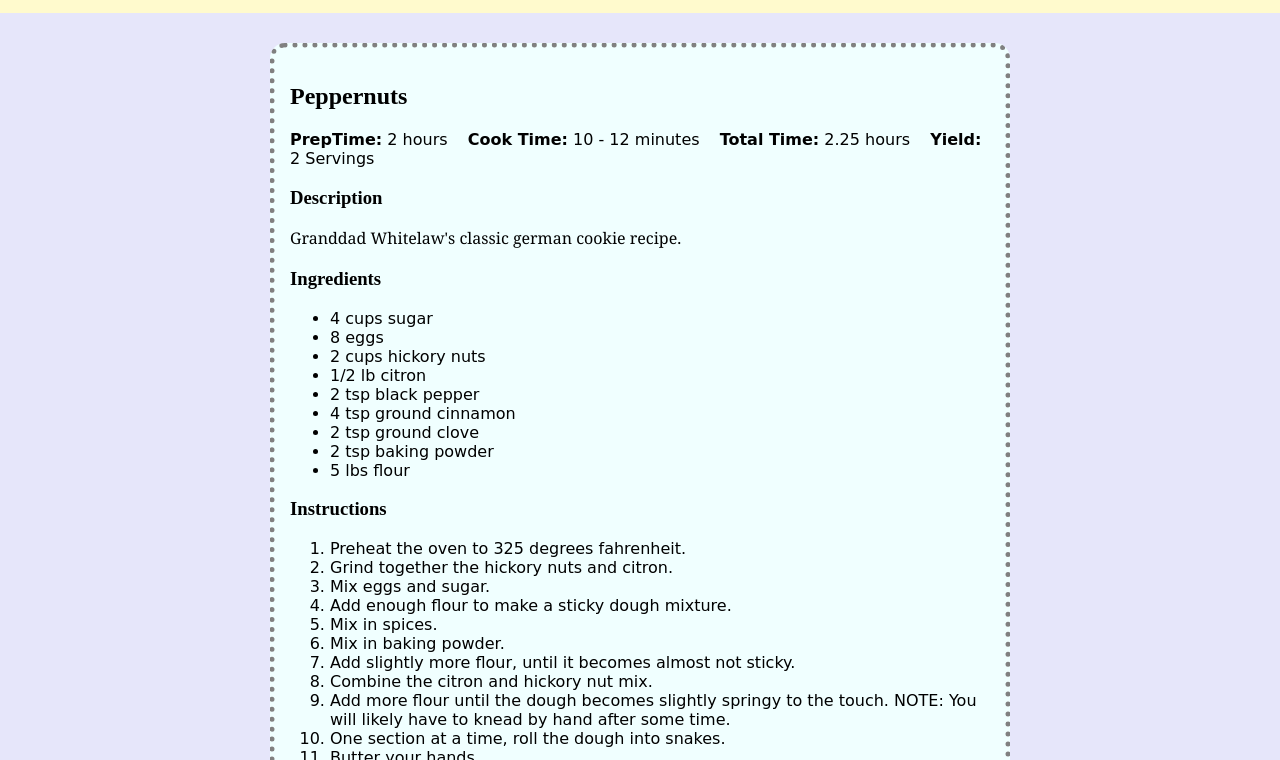
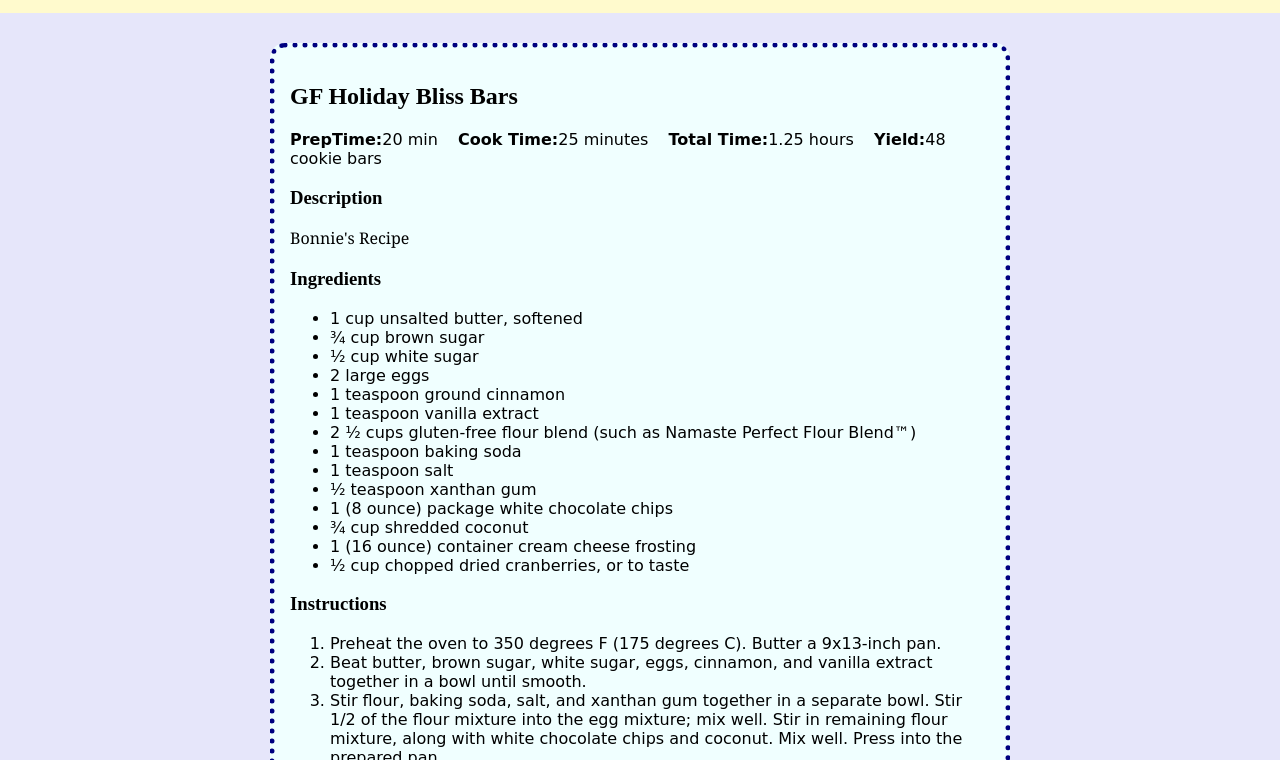
Before and after one commit to JacobMcAnly/suzis-bakeshop, a plain HTML site: page pages/recipes.html in a window 1280 px wide. Shown: the part 40-800 px from the top of the page. Drawn offline with Linux system fonts and the light colour scheme.

Commit message:
request: picture matches selected option in the dropdown

```diff
--- a/pages/recipes.html
+++ b/pages/recipes.html
@@ -32,46 +32,42 @@
     </header>
         <main>
             <div class="recipe-card">
-                <h2>Peppernuts</h2>
+                <h2>GF Holiday Bliss Bars</h2>
                 <ul class="recipe-info">
-                    <li><b>PrepTime:</b> 2 hours</li>
-                    <li><b>Cook Time:</b> 10 - 12 minutes</li>
-                    <li><b>Total Time:</b> 2.25 hours</li>
-                    <li><b>Yield:</b> 2 Servings</li>
+                    <li><b>PrepTime:</b>20 min</li>
+                    <li><b>Cook Time:</b>25 minutes</li>
+                    <li><b>Total Time:</b>1.25 hours</li>
+                    <li><b>Yield:</b>48 cookie bars</li>
                 </ul>
 
                 <h3>Description</h3>
-                <p>Granddad Whitelaw's classic german cookie recipe.</p>
+                <p>Bonnie's Recipe</p>
 
                 <h3>Ingredients</h3>
                 <ul>
-                    <li>4 cups sugar</li>
-                    <li>8 eggs</li>
-                    <li>2 cups hickory nuts</li>
-                    <li>1/2 lb citron</li>
-                    <li>2 tsp black pepper</li>
-                    <li>4 tsp ground cinnamon</li>
-                    <li>2 tsp ground clove</li>
-                    <li>2 tsp baking powder</li>
-                    <li>5 lbs flour</li>
+                    <li>1 cup unsalted butter, softened</li>
+                    <li>¾ cup brown sugar</li>
+                    <li>½ cup white sugar</li>
+                    <li>2 large eggs</li>
+                    <li>1 teaspoon ground cinnamon</li>
+                    <li>1 teaspoon vanilla extract</li>
+                    <li>2 ½ cups gluten-free flour blend (such as Namaste Perfect Flour Blend™)</li>
+                    <li>1 teaspoon baking soda</li>
+                    <li>1 teaspoon salt</li>
+                    <li>½ teaspoon xanthan gum</li>
+                    <li>1 (8 ounce) package white chocolate chips</li>
+                    <li>¾ cup shredded coconut</li>
+                    <li>1 (16 ounce) container cream cheese frosting</li>
+                    <li>½ cup chopped dried cranberries, or to taste</li>
                 </ul>
 
                 <h3>Instructions</h3>
                 <ol>
-                    <li>Preheat the oven to 325 degrees fahrenheit.</li>
-                    <li>Grind together the hickory nuts and citron.</li>
-                    <li>Mix eggs and sugar.</li>
-                    <li>Add enough flour to make a sticky dough mixture.</li>
-                    <li>Mix in spices.</li>
-                    <li>Mix in baking powder.</li>
-                    <li>Add slightly more flour, until it becomes almost not sticky.</li>
-                    <li>Combine the citron and hickory nut mix.</li>
-                    <li>Add more flour until the dough becomes slightly springy to the touch. NOTE: You will likely have to knead by hand after some time.</li>
-                    <li>One section at a time, roll the dough into snakes.</li>
-                    <li>Butter your hands.</li>
-                    <li>Grab pieces of the snaked dough and roll into 3/4" balls.</li>
-                    <li>Place balls on a greased cookie sheet.</li>
-                    <li>Bake for 10-12 minutes, or until bottom of cookies are golden brown.</li>
+                    <li>Preheat the oven to 350 degrees F (175 degrees C). Butter a 9x13-inch pan.</li>
+                    <li>Beat butter, brown sugar, white sugar, eggs, cinnamon, and vanilla extract together in a bowl until smooth.</li>
+                    <li>Stir flour, baking soda, salt, and xanthan gum together in a separate bowl. Stir 1/2 of the flour mixture into the egg mixture; mix well. Stir in remaining flour mixture, along with white chocolate chips and coconut. Mix well. Press into the prepared pan.</li>
+                    <li>Bake in the preheated oven until the edges start to brown, about 23 minutes. Let cool completely, about 30 minutes.</li>
+                    <li>Frost with cream cheese frosting and sprinkle with cranberry bits. Cut into 48 triangles.</li>
                 </ol>
             </div>
         </main>
--- a/stylesheets/recipes.css
+++ b/stylesheets/recipes.css
@@ -1,6 +1,6 @@
 .recipe-card {
     background-color:azure;
-    border: dotted 5px grey;
+    border: dotted 5px navy;
     border-radius: 15px;
     margin: 30px 10px;
     padding: 15px;
```
Also changed, not shown: pages/menu.html (+15 -13 lines), pages/request.html (+16 -1 lines).
